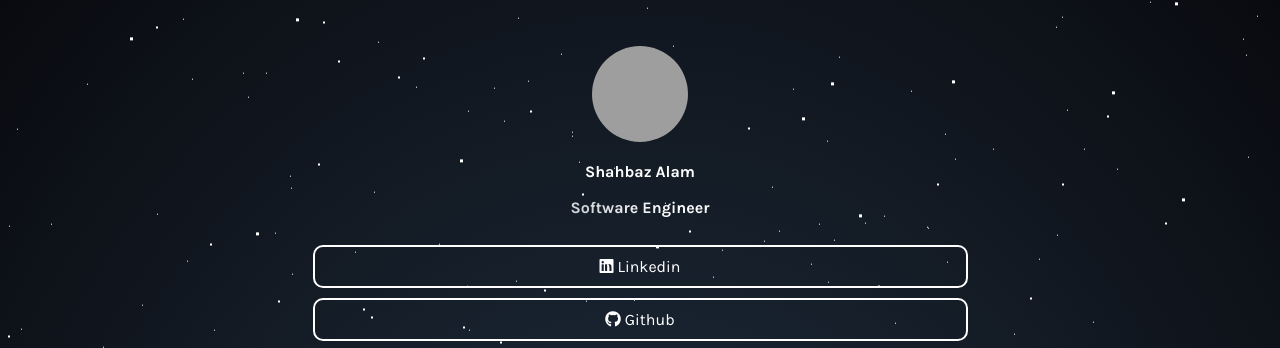
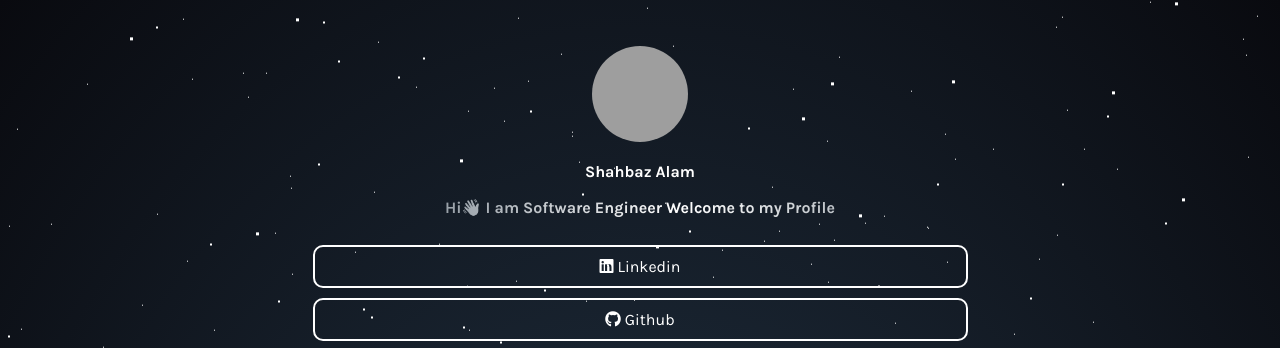
Before and after one commit to Alam9835/Profile, a plain HTML site: page index.html in a window 1280 px wide. Shown: the top 348 px of the page. Drawn offline with Linux system fonts and the light colour scheme; grey boxes are pictures that could not be loaded.

Commit message:
Update index.html

```diff
--- a/index.html
+++ b/index.html
@@ -40,7 +40,7 @@
     </div>
     <div id="userName">
       Shahbaz Alam
-      <p id="hashtag">  Software Engineer</p>
+      <p id="hashtag">  Hi👋 I am Software Engineer Welcome to my Profile</p>
       <!-- <p id="hashtag">  Tech Writer</p>
       <p id="hashtag">  Open Source Contributor</p> -->
 
```
